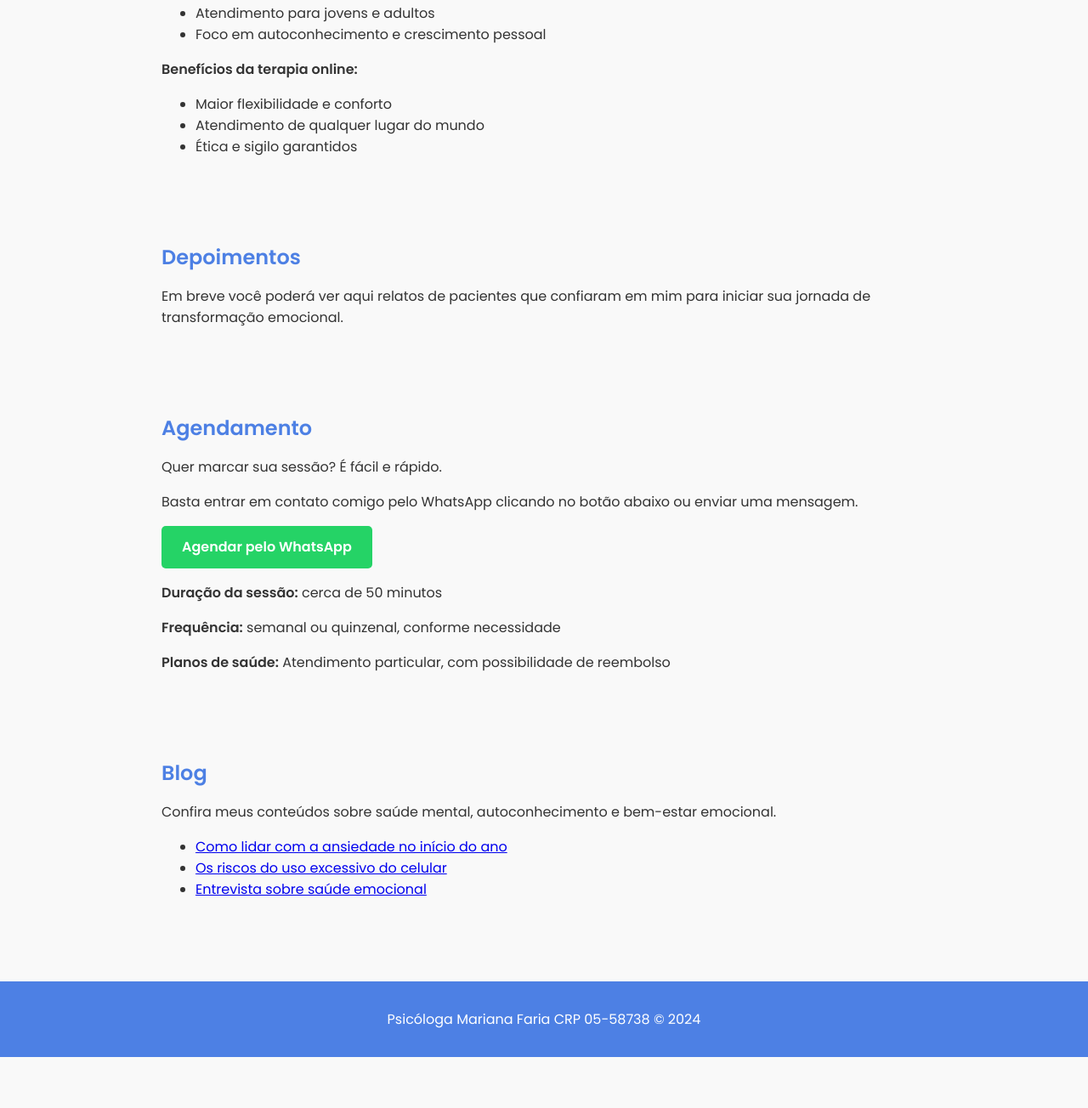
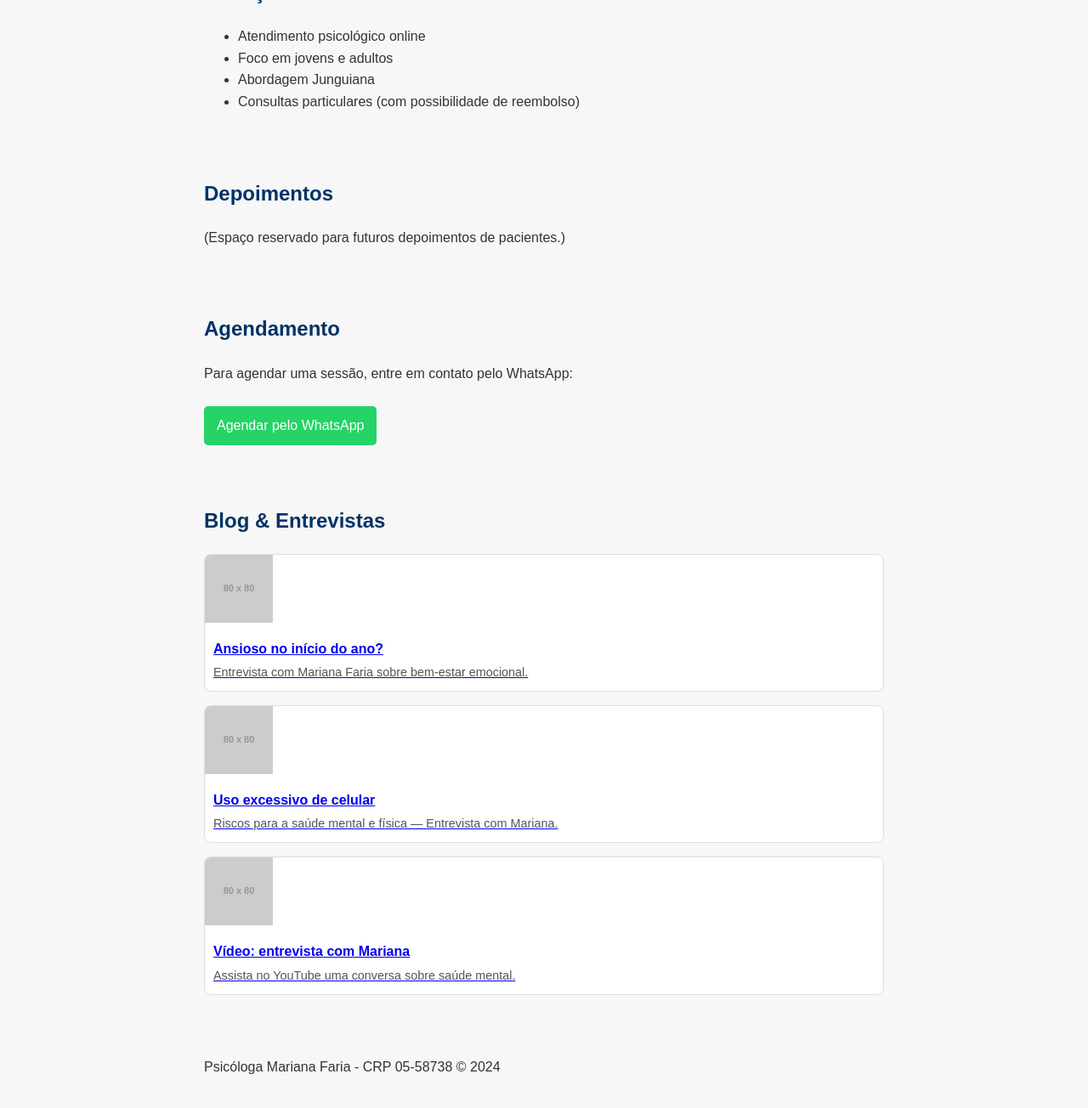
Before and after one commit to nely-grillo/nely-grillo.github.io, a plain HTML site: page index.html in a window 1280 px wide. Shown: the part 629-1933 px from the top of the page at 85% size. Before the commit the page ends 1873 px from the top, so only its background shows below. Drawn offline with Linux system fonts and the light colour scheme; placeholder pictures from the web are drawn by us.

Commit message:
Update index.html adding cards de entrvista e youtube

```diff
--- a/index.html
+++ b/index.html
@@ -1,60 +1,67 @@
 <!DOCTYPE html>
-<html lang="pt-br">
+<html lang="pt-BR">
 <head>
   <meta charset="UTF-8" />
   <meta name="viewport" content="width=device-width, initial-scale=1.0" />
   <title>Psicóloga Mariana Faria</title>
-  <link href="https://fonts.googleapis.com/css2?family=Poppins:wght@300;400;600&display=swap" rel="stylesheet">
   <style>
     body {
-      font-family: 'Poppins', sans-serif;
+      font-family: Arial, sans-serif;
       margin: 0;
       padding: 0;
+      line-height: 1.6;
+      background: #f7f7f7;
       color: #333;
-      background-color: #f9f9f9;
+    }
+    header, section, footer {
+      padding: 20px;
+      max-width: 800px;
+      margin: auto;
     }
     header {
-      background-color: #4d80e4;
-      color: white;
-      padding: 2rem;
+      background-color: #dcecf2;
       text-align: center;
     }
-    nav {
+    h1, h2 {
+      color: #003366;
+    }
+    .whatsapp {
+      background-color: #25D366;
+      color: white;
+      padding: 10px 15px;
+      text-decoration: none;
+      border-radius: 5px;
+      display: inline-block;
+      margin: 10px 0;
+    }
+    .link-preview {
       display: flex;
-      justify-content: center;
-      gap: 2rem;
-      background-color: #e8f0fe;
-      padding: 1rem;
+      border: 1px solid #ddd;
+      border-radius: 8px;
+      overflow: hidden;
+      margin-bottom: 1rem;
+      background: #fff;
+      transition: box-shadow 0.2s ease;
     }
-    nav a {
-      text-decoration: none;
-      color: #4d80e4;
-      font-weight: bold;
+    .link-preview:hover {
+      box-shadow: 0 0 10px rgba(0,0,0,0.1);
     }
-    section {
-      padding: 2rem;
-      max-width: 900px;
-      margin: auto;
+    .link-preview img {
+      width: 80px;
+      height: 80px;
+      object-fit: cover;
     }
-    section h2 {
-      color: #4d80e4;
-      margin-bottom: 1rem;
+    .link-content {
+      padding: 10px;
     }
-    footer {
-      background-color: #4d80e4;
-      color: white;
-      text-align: center;
-      padding: 1rem;
-      margin-top: 3rem;
+    .link-content h4 {
+      margin: 0;
+      font-size: 1rem;
     }
-    .button-whatsapp {
-      display: inline-block;
-      background-color: #25d366;
-      color: white;
-      padding: 0.8rem 1.5rem;
-      border-radius: 5px;
-      text-decoration: none;
-      font-weight: bold;
+    .link-content p {
+      margin: 0.25rem 0 0;
+      font-size: 0.9rem;
+      color: #555;
     }
   </style>
 </head>
@@ -62,63 +69,72 @@
   <header>
     <h1>Psicóloga Mariana Faria</h1>
     <p>Consulta psicológica online para jovens e adultos</p>
+    <p>Melhore sua forma de se relacionar, supere suas dificuldades, aprenda a lidar com os seus sentimentos.</p>
+    <a class="whatsapp" href="https://wa.me/5511992179781" target="_blank">Agendar pelo WhatsApp</a>
   </header>
 
-  <nav>
-    <a href="#sobre">Sobre mim</a>
-    <a href="#servicos">Serviços</a>
-    <a href="#depoimentos">Depoimentos</a>
-    <a href="#agendamento">Agendamento</a>
-    <a href="#blog">Blog</a>
-  </nav>
-
-  <section id="sobre">
+  <section>
     <h2>Sobre mim</h2>
-    <p>Sou a Psicóloga Mariana, e é um prazer recebê-la (o) aqui. Minha missão é proporcionar um ambiente seguro e acolhedor, onde você possa explorar suas emoções, pensamentos e experiências de forma genuína e sem julgamentos. Trabalho com a abordagem Junguiana e atendo jovens e adultos do mundo todo, ajudando-os a lidar com suas ansiedades e angústias e a encontrar equilíbrio emocional.</p>
+    <p>Sou a Psicóloga Mariana, e é um prazer recebê-la (o) aqui. Como psicóloga, minha missão é proporcionar um ambiente seguro e acolhedor, onde você possa explorar suas emoções, pensamentos e experiências de forma genuína e sem julgamentos.</p>
+    <p>Psicóloga clínica há 6 anos, com atendimentos voltados a uma busca por melhor conhecimento sobre si, entendimento sobre seus processos e dinâmicas diárias. Trabalho com a abordagem Junguiana.</p>
   </section>
 
-  <section id="servicos">
+  <section>
     <h2>Serviços</h2>
     <ul>
-      <li>Consulta online via videochamada</li>
-      <li>Atendimento para jovens e adultos</li>
-      <li>Foco em autoconhecimento e crescimento pessoal</li>
-    </ul>
-    <p><strong>Benefícios da terapia online:</strong></p>
-    <ul>
-      <li>Maior flexibilidade e conforto</li>
-      <li>Atendimento de qualquer lugar do mundo</li>
-      <li>Ética e sigilo garantidos</li>
+      <li>Atendimento psicológico online</li>
+      <li>Foco em jovens e adultos</li>
+      <li>Abordagem Junguiana</li>
+      <li>Consultas particulares (com possibilidade de reembolso)</li>
     </ul>
   </section>
 
-  <section id="depoimentos">
+  <section>
     <h2>Depoimentos</h2>
-    <p>Em breve você poderá ver aqui relatos de pacientes que confiaram em mim para iniciar sua jornada de transformação emocional.</p>
+    <p>(Espaço reservado para futuros depoimentos de pacientes.)</p>
   </section>
 
-  <section id="agendamento">
+  <section>
     <h2>Agendamento</h2>
-    <p>Quer marcar sua sessão? É fácil e rápido.</p>
-    <p>Basta entrar em contato comigo pelo WhatsApp clicando no botão abaixo ou enviar uma mensagem.</p>
-    <a href="https://wa.me/5511992179781" class="button-whatsapp" target="_blank">Agendar pelo WhatsApp</a>
-    <p><strong>Duração da sessão:</strong> cerca de 50 minutos</p>
-    <p><strong>Frequência:</strong> semanal ou quinzenal, conforme necessidade</p>
-    <p><strong>Planos de saúde:</strong> Atendimento particular, com possibilidade de reembolso</p>
+    <p>Para agendar uma sessão, entre em contato pelo WhatsApp:</p>
+    <a class="whatsapp" href="https://wa.me/5511992179781" target="_blank">Agendar pelo WhatsApp</a>
   </section>
 
-  <section id="blog">
-    <h2>Blog</h2>
-    <p>Confira meus conteúdos sobre saúde mental, autoconhecimento e bem-estar emocional.</p>
-    <ul>
-      <li><a href="https://www.portalmultiplix.com/noticias/saude-bem-estar/ansioso-ja-neste-inicio-de-ano-aprenda-a-lidar-com-os-novos-planos-e-desafios-visando-o-bem-estar" target="_blank">Como lidar com a ansiedade no início do ano</a></li>
-      <li><a href="https://www.portalmultiplix.com/noticias/cotidiano/uso-excessivo-de-celular-pode-causar-insonia-dores-e-outros-problemas-de-saude" target="_blank">Os riscos do uso excessivo do celular</a></li>
-      <li><a href="https://www.youtube.com/watch?v=0rTRvarlKp0" target="_blank">Entrevista sobre saúde emocional</a></li>
-    </ul>
+  <section>
+    <h2>Blog & Entrevistas</h2>
+    <div class="link-preview">
+      <a href="https://www.portalmultiplix.com/noticias/saude-bem-estar/ansioso-ja-neste-inicio-de-ano-aprenda-a-lidar-com-os-novos-planos-e-desafios-visando-o-bem-estar" target="_blank">
+        <img src="https://via.placeholder.com/80x80.png?text=Multiplix" alt="Portal Multiplix">
+        <div class="link-content">
+          <h4>Ansioso no início do ano?</h4>
+          <p>Entrevista com Mariana Faria sobre bem-estar emocional.</p>
+        </div>
+      </a>
+    </div>
+
+    <div class="link-preview">
+      <a href="https://www.portalmultiplix.com/noticias/cotidiano/uso-excessivo-de-celular-pode-causar-insonia-dores-e-outros-problemas-de-saude" target="_blank">
+        <img src="https://via.placeholder.com/80x80.png?text=Celular" alt="Uso excessivo de celular">
+        <div class="link-content">
+          <h4>Uso excessivo de celular</h4>
+          <p>Riscos para a saúde mental e física — Entrevista com Mariana.</p>
+        </div>
+      </a>
+    </div>
+
+    <div class="link-preview">
+      <a href="https://www.youtube.com/watch?v=0rTRvarlKp0" target="_blank">
+        <img src="https://via.placeholder.com/80x80.png?text=YouTube" alt="YouTube">
+        <div class="link-content">
+          <h4>Vídeo: entrevista com Mariana</h4>
+          <p>Assista no YouTube uma conversa sobre saúde mental.</p>
+        </div>
+      </a>
+    </div>
   </section>
 
   <footer>
-    <p>Psicóloga Mariana Faria CRP 05-58738 © 2024</p>
+    <p>Psicóloga Mariana Faria - CRP 05-58738 © 2024</p>
   </footer>
 </body>
 </html>
```
